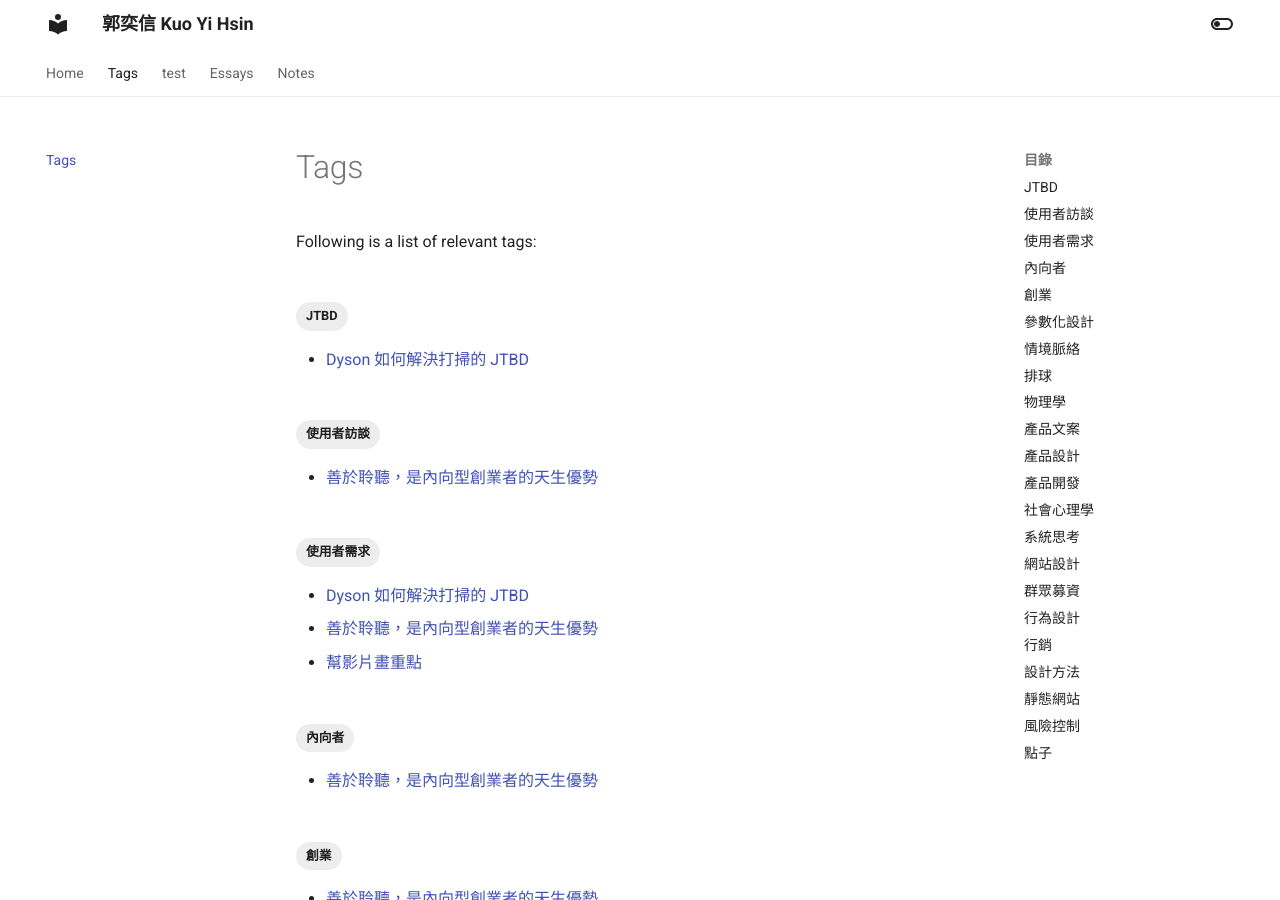
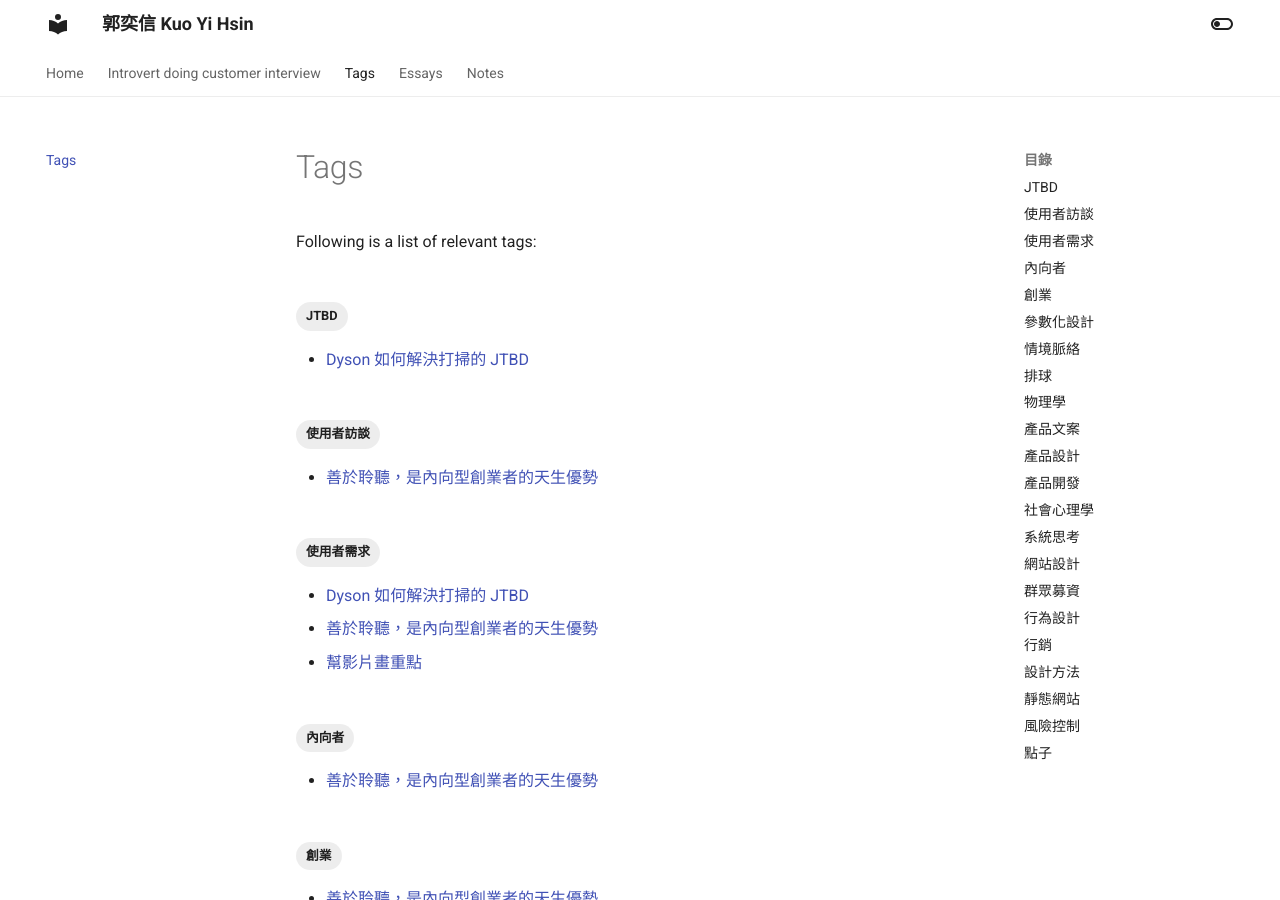
Before and after one commit to hisoka502/blog_blot, an MkDocs documentation site: the page built from docs/tags.md, in a window 1280 px wide and 900 px high. Built offline with MkDocs 1.6.1 and Material for MkDocs 9.7.7, drawn with Linux system fonts in a browser that asks for light colours.

Commit message:
publish 2022_0716_1422

```diff
--- a/docs/test.md
+++ /dev/null
@@ -1,5 +0,0 @@
----
-title: test
----
-
-test
--- a/mkdocs.yml
+++ b/mkdocs.yml
@@ -46,5 +46,7 @@ markdown_extensions:
 
 plugins:
   - roamlinks
+  - redirect_maps:
+      'introvert-doing-customer-interview.md': 'https://kuoyihs.in/essays/introvert-advantages-in-product-development'
   - tags:
       tags_file: tags.md
```
Also changed, not shown: docs/introvert-doing-customer-interview.md (added).
